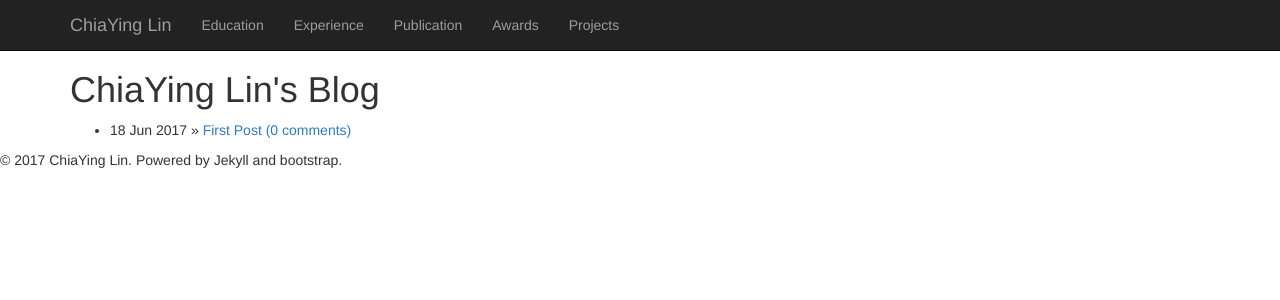
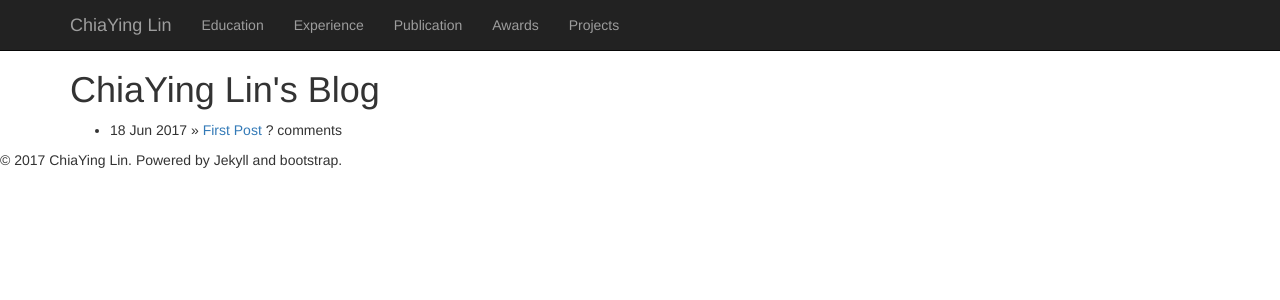
Before and after one commit to zeroplusone/zeroplusone.github.io, a Jekyll site: the page built from blog/index.html, in a window 1280 px wide. Shown: the top 300 px of the page. Built offline with Jekyll 4.4.1, drawn with Linux system fonts in a browser that asks for light colours; comment, search, counter and statistics services are not loaded.

Commit message:
add disqus comment counts

```diff
--- a/blog/index.html
+++ b/blog/index.html
@@ -6,7 +6,8 @@ title: ChiaYing Lin's Blog
     <ul class="posts">
 
       {% for post in site.posts %}
+        <!-- <li><span>{{ post.date | date_to_string }}</span> » <a href="{{ site.url }}{{ post.url }}#disqus_thread" title="{{ post.title }}" data-disqus-identifier="{{post.url}}">{{ post.title }}</a> -->
         <li><span>{{ post.date | date_to_string }}</span> » <a href="{{ post.url }}" title="{{ post.title }}">{{ post.title }}</a>
-        <a href="{{ site.url }}{{ post.url }}#disqus_thread"> (0 comments)</a></li>
+        <span class="disqus-comment-count" data-disqus-identifier="{{post.url}}">? comments</span>
       {% endfor %}
     </ul>
```
